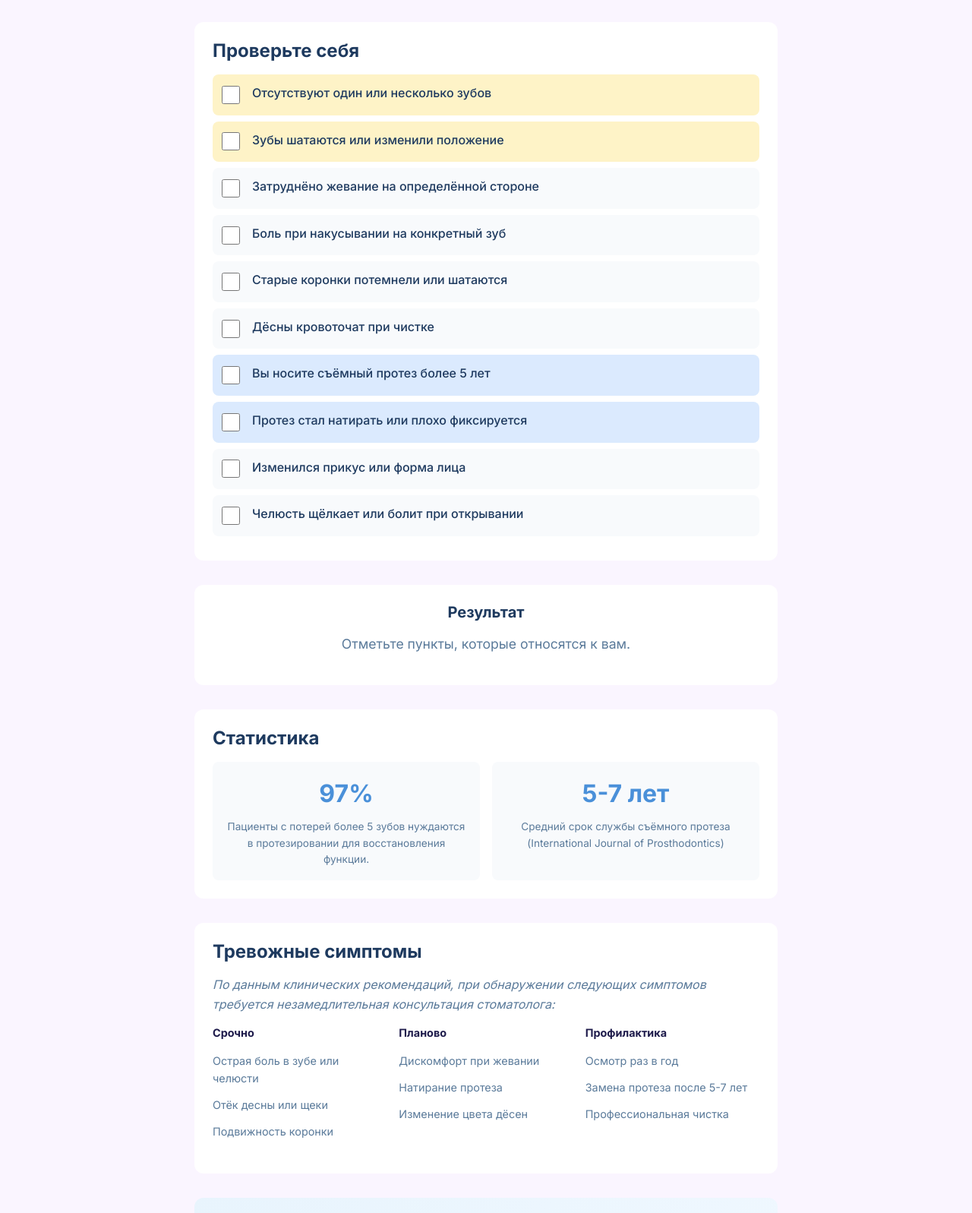
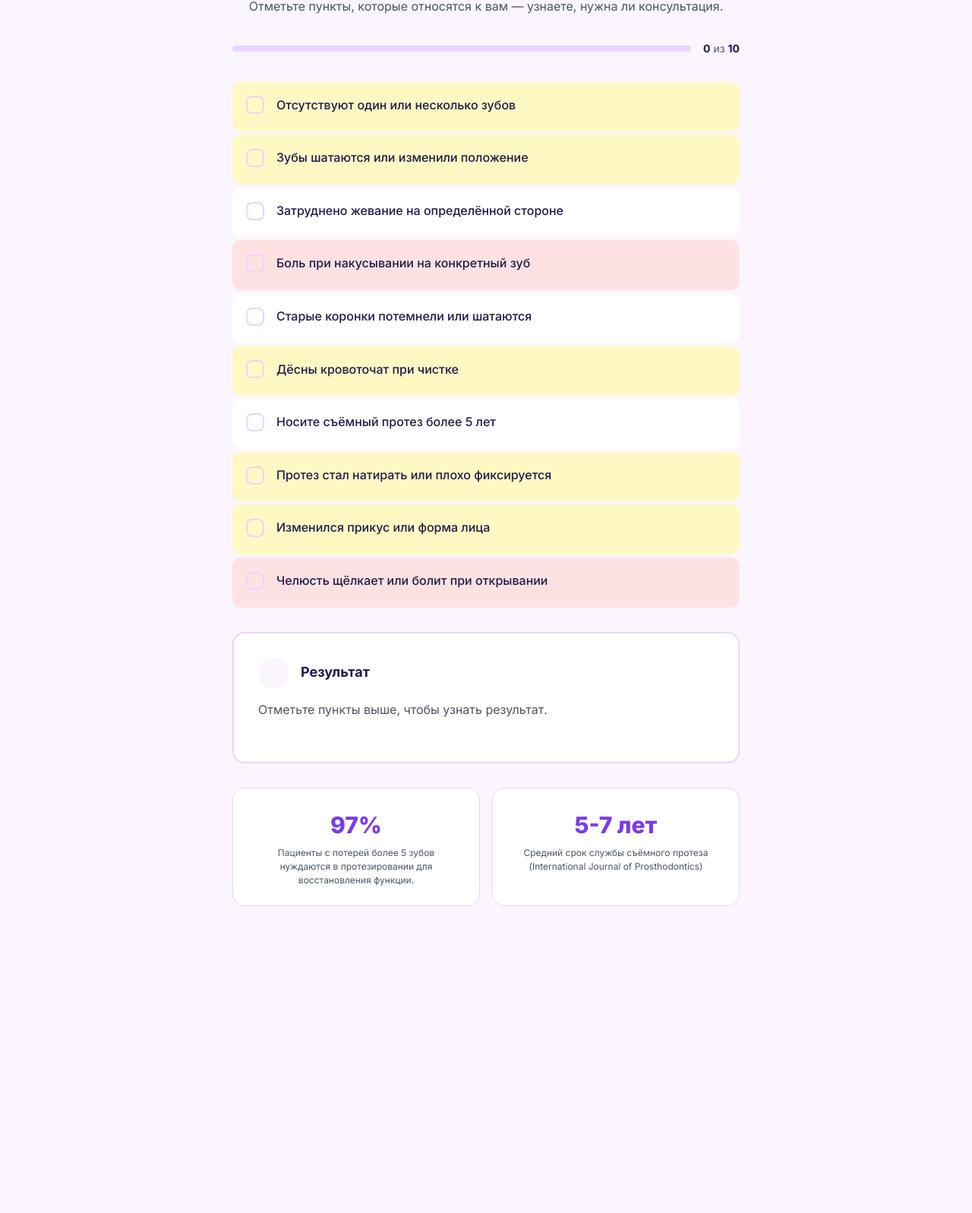
Before and after one commit to vpcea2s1r/ortopednn-auto, an Astro site: page /checkup in a window 1280 px wide. Shown: the part 203-1800 px from the top of the page at 76% size. After the commit the page ends 1420 px from the top, so only its background shows below. Built offline with nearby package versions, Linux system fonts and the light colour scheme; Astro itself is replaced by a stand-in of ours.

Commit message:
feat(/checkup): добавить прогресс-бар, динамический результат, срочные симптомы, кнопку звонка

```diff
--- a/src/pages/checkup/index.astro
+++ b/src/pages/checkup/index.astro
@@ -7,188 +7,264 @@ import socials from '../../../data/socials.json';
 
 <BaseLayout
   title="Самодиагностика зубов | Никитина Марина Георгиевна"
-  description="Чек-лист для проверки здоровья зубов. Когда пора к стоматологу."
+  description="Чек-лист для проверки здоровья зубов. Когда пора к стоматологу-ортопеду."
   doctor={doctor}
   socials={socials}
 >
   <Navbar />
-  <main class="container">
-    <a href="/" class="back">← На главную</a>
+  <main class="checkup-page">
+    <nav class="breadcrumbs"><div class="container"><a href="/">Главная</a><span>/</span><span>Самопроверка</span></div></nav>
 
+    <div class="container">
+      <header class="checkup-header">
         <h1>Когда пора к стоматологу?</h1>
-    <p class="intro">Простой чек-лист поможет понять, нужен ли вам визит к ортопеду.</p>
+        <p>Отметьте пункты, которые относятся к вам — узнаете, нужна ли консультация.</p>
+      </header>
 
-    <div class="checklist">
-      <h2>Проверьте себя</h2>
-
-      <div class="item warning">
-        <input type="checkbox" id="q1">
-        <label for="q1">Отсутствуют один или несколько зубов</label>
+      <div class="progress-bar-container">
+        <div class="progress-bar">
+          <div class="progress-bar__fill" id="progressFill"></div>
         </div>
-      <div class="item warning">
-        <input type="checkbox" id="q2">
-        <label for="q2">Зубы шатаются или изменили положение</label>
-      </div>
-      <div class="item">
-        <input type="checkbox" id="q3">
-        <label for="q3">Затруднёно жевание на определённой стороне</label>
-      </div>
-      <div class="item">
-        <input type="checkbox" id="q4">
-        <label for="q4">Боль при накусывании на конкретный зуб</label>
-      </div>
-      <div class="item">
-        <input type="checkbox" id="q5">
-        <label for="q5">Старые коронки потемнели или шатаются</label>
-      </div>
-      <div class="item">
-        <input type="checkbox" id="q6">
-        <label for="q6">Дёсны кровоточат при чистке</label>
-      </div>
-      <div class="item info">
-        <input type="checkbox" id="q7">
-        <label for="q7">Вы носите съёмный протез более 5 лет</label>
-      </div>
-      <div class="item info">
-        <input type="checkbox" id="q8">
-        <label for="q8">Протез стал натирать или плохо фиксируется</label>
-      </div>
-      <div class="item">
-        <input type="checkbox" id="q9">
-        <label for="q9">Изменился прикус или форма лица</label>
-      </div>
-      <div class="item">
-        <input type="checkbox" id="q10">
-        <label for="q10">Челюсть щёлкает или болит при открывании</label>
+        <div class="progress-label">
+          <span id="checkedCount">0</span> из <span id="totalCount">10</span>
         </div>
       </div>
 
-    <div class="result" id="result">
-      <h3>Результат</h3>
-      <p id="result-text">Отметьте пункты, которые относятся к вам.</p>
-      <div id="recommendation" class="recommendation-box" style="display:none;"></div>
+      <div class="checklist">
+        <div class="item" data-warning>
+          <label class="checkbox-label">
+            <input type="checkbox" id="q1">
+            <span class="checkmark"></span>
+            <span class="item-text">Отсутствуют один или несколько зубов</span>
+          </label>
         </div>
-
-    <div class="info-section">
-      <h2>Статистика</h2>
-      <div class="stats">
-        <div class="stat">
-          <div class="number">97%</div>
-          <div class="label">Пациенты с потерей более 5 зубов нуждаются в протезировании для восстановления функции.</div>
+        <div class="item" data-warning>
+          <label class="checkbox-label">
+            <input type="checkbox" id="q2">
+            <span class="checkmark"></span>
+            <span class="item-text">Зубы шатаются или изменили положение</span>
+          </label>
         </div>
-        <div class="stat">
-          <div class="number">5-7 лет</div>
-          <div class="label">Средний срок службы съёмного протеза (International Journal of Prosthodontics)</div>
+        <div class="item">
+          <label class="checkbox-label">
+            <input type="checkbox" id="q3">
+            <span class="checkmark"></span>
+            <span class="item-text">Затруднено жевание на определённой стороне</span>
+          </label>
         </div>
+        <div class="item" data-urgent>
+          <label class="checkbox-label">
+            <input type="checkbox" id="q4">
+            <span class="checkmark"></span>
+            <span class="item-text">Боль при накусывании на конкретный зуб</span>
+          </label>
+        </div>
+        <div class="item">
+          <label class="checkbox-label">
+            <input type="checkbox" id="q5">
+            <span class="checkmark"></span>
+            <span class="item-text">Старые коронки потемнели или шатаются</span>
+          </label>
+        </div>
+        <div class="item" data-warning>
+          <label class="checkbox-label">
+            <input type="checkbox" id="q6">
+            <span class="checkmark"></span>
+            <span class="item-text">Дёсны кровоточат при чистке</span>
+          </label>
+        </div>
+        <div class="item">
+          <label class="checkbox-label">
+            <input type="checkbox" id="q7">
+            <span class="checkmark"></span>
+            <span class="item-text">Носите съёмный протез более 5 лет</span>
+          </label>
+        </div>
+        <div class="item" data-warning>
+          <label class="checkbox-label">
+            <input type="checkbox" id="q8">
+            <span class="checkmark"></span>
+            <span class="item-text">Протез стал натирать или плохо фиксируется</span>
+          </label>
+        </div>
+        <div class="item" data-warning>
+          <label class="checkbox-label">
+            <input type="checkbox" id="q9">
+            <span class="checkmark"></span>
+            <span class="item-text">Изменился прикус или форма лица</span>
+          </label>
+        </div>
+        <div class="item" data-urgent>
+          <label class="checkbox-label">
+            <input type="checkbox" id="q10">
+            <span class="checkmark"></span>
+            <span class="item-text">Челюсть щёлкает или болит при открывании</span>
+          </label>
         </div>
       </div>
 
-    <div class="symptoms">
-      <h2>Тревожные симптомы</h2>
-      <p>По данным клинических рекомендаций, при обнаружении следующих симптомов требуется незамедлительная консультация стоматолога:</p>
-
-      <div class="symptom-grid">
-        <div class="symptom">
-          <h3>Срочно</h3>
-          <ul>
-            <li>Острая боль в зубе или челюсти</li>
-            <li>Отёк десны или щеки</li>
-            <li>Подвижность коронки</li>
-          </ul>
+      <div class="result-block" id="resultBlock">
+        <div class="result-header">
+          <div class="result-icon" id="resultIcon"></div>
+          <div class="result-status" id="resultStatus">Результат</div>
         </div>
-        <div class="symptom">
-          <h3>Планово</h3>
-          <ul>
-            <li>Дискомфорт при жевании</li>
-            <li>Натирание протеза</li>
-            <li>Изменение цвета дёсен</li>
-          </ul>
+        <div class="result-text" id="resultText">
+          Отметьте пункты выше, чтобы узнать результат.
         </div>
-        <div class="symptom">
-          <h3>Профилактика</h3>
-          <ul>
-            <li>Осмотр раз в год</li>
-            <li>Замена протеза после 5-7 лет</li>
-            <li>Профессиональная чистка</li>
-          </ul>
-        </div>
+        <div class="result-actions" id="resultActions" style="display:none;">
+          <a href={`tel:${doctor.phone}`} class="btn btn--primary">
+            <svg viewBox="0 0 24 24" width="20" height="20" fill="none" stroke="currentColor" stroke-width="2">
+              <path d="M22 16.92v3a2 2 0 0 1-2.18 2 19.79 19.79 0 0 1-8.63-3.07 19.5 19.5 0 0 1-6-6 19.79 19.79 0 0 1-3.07-8.67A2 2 0 0 1 4.11 2h3a2 2 0 0 1 2 1.72 12.84 12.84 0 0 0 .7 2.81 2 2 0 0 1-.45 2.11L8.09 9.91a16 16 0 0 0 6 6l1.27-1.27a2 2 0 0 1 2.11-.45 12.84 12.84 0 0 0 2.81.7A2 2 0 0 1 22 16.92z"/>
+            </svg>
+            Позвонить
+          </a>
         </div>
       </div>
 
-    <div class="cta">
-      <h3>Нужна консультация?</h3>
-      <p>Позвоните — разберём вашу ситуацию и составим план лечения.</p>
-      <a href={`tel:${doctor.phone}`} class="btn">Позвонить</a>
+      <div class="info-grid">
+        <div class="info-card">
+          <div class="info-card__value">97%</div>
+          <div class="info-card__label">Пациенты с потерей более 5 зубов нуждаются в протезировании для восстановления функции.</div>
+        </div>
+        <div class="info-card">
+          <div class="info-card__value">5-7 лет</div>
+          <div class="info-card__label">Средний срок службы съёмного протеза (International Journal of Prosthodontics)</div>
+        </div>
+      </div>
     </div>
   </main>
 </BaseLayout>
 
 <script>
   const checkboxes = document.querySelectorAll('input[type="checkbox"]');
-  const resultText = document.getElementById('result-text');
-  const recommendation = document.getElementById('recommendation');
+  const progressFill = document.getElementById('progressFill');
+  const checkedCount = document.getElementById('checkedCount');
+  const totalCount = document.getElementById('totalCount');
+  const resultBlock = document.getElementById('resultBlock');
+  const resultIcon = document.getElementById('resultIcon');
+  const resultStatus = document.getElementById('resultStatus');
+  const resultText = document.getElementById('resultText');
+  const resultActions = document.getElementById('resultActions');
+
+  const total = checkboxes.length;
+  totalCount.textContent = total;
+
+  function updateResult() {
+    const checked = document.querySelectorAll('input[type="checkbox"]:checked').length;
+    const warnings = document.querySelectorAll('.item[data-warning] input:checked').length;
+    const urgent = document.querySelectorAll('.item[data-urgent] input:checked').length;
+
+    const percent = (checked / total) * 100;
+    progressFill.style.width = percent + '%';
+    checkedCount.textContent = checked;
+
+    if (checked === 0) {
+      resultBlock.className = 'result-block';
+      resultIcon.textContent = '—';
+      resultStatus.textContent = 'Результат';
+      resultText.textContent = 'Отметьте пункты выше, чтобы узнать результат.';
+      resultActions.style.display = 'none';
+    } else if (urgent > 0) {
+      resultBlock.className = 'result-block result-block--urgent';
+      resultIcon.textContent = '⚠';
+      resultStatus.textContent = 'Нужна срочная консультация';
+      resultText.textContent = 'Отмеченные симптомы требуют незамедлительного осмотра. Не откладывайте визит к стоматологу.';
+      resultActions.style.display = 'block';
+    } else if (warnings >= 3 || checked >= 6) {
+      resultBlock.className = 'result-block result-block--warning';
+      resultIcon.textContent = '!';
+      resultStatus.textContent = 'Запишитесь на приём';
+      resultText.textContent = `${checked} отмеченных пунктов. Чем раньше обратитесь, тем проще и дешевле решить проблему.`;
+      resultActions.style.display = 'block';
+    } else if (checked >= 3) {
+      resultBlock.className = 'result-block result-block--notice';
+      resultIcon.textContent = '~';
+      resultStatus.textContent = 'Рекомендуем осмотр';
+      resultText.textContent = `${checked} отмеченных пункта. Запишитесь на плановую консультацию.`;
+      resultActions.style.display = 'block';
+    } else {
+      resultBlock.className = 'result-block result-block--ok';
+      resultIcon.textContent = '✓';
+      resultStatus.textContent = 'Всё в порядке';
+      resultText.textContent = `${checked} отмеченный пункт. Профилактический осмотр раз в год — хорошая практика.`;
+      resultActions.style.display = 'block';
+    }
+  }
 
   checkboxes.forEach(cb => {
     cb.addEventListener('change', updateResult);
   });
 
-  function updateResult() {
-    const checked = document.querySelectorAll('input[type="checkbox"]:checked').length;
-    const warnings = document.querySelectorAll('.item.warning input:checked').length;
-
-    if (checked === 0) {
-      resultText.textContent = 'Отметьте пункты, которые относятся к вам.';
-      recommendation.style.display = 'none';
-    } else if (warnings >= 2 || checked >= 5) {
-      resultText.textContent = `${checked} отмеченных пунктов`;
-      recommendation.innerHTML = '<strong>Рекомендуем записаться на консультацию.</strong> Чем раньше вы обратитесь, тем проще решить проблему.';
-      recommendation.style.display = 'block';
-    } else if (checked >= 2) {
-      resultText.textContent = `${checked} отмеченных пунктов`;
-      recommendation.innerHTML = 'Желательно пройти осмотр. Запишитесь на плановую консультацию.';
-      recommendation.style.display = 'block';
-    } else {
-      resultText.textContent = `${checked} отмеченный пункт`;
-      recommendation.innerHTML = 'Всё в порядке. Но если что-то беспокоит — звоните.';
-      recommendation.style.display = 'block';
-    }
-  }
+  checkboxes.forEach(cb => {
+    cb.closest('.item').classList.add(cb.checked ? 'item--checked' : '');
+    cb.addEventListener('change', () => {
+      cb.closest('.item').classList.toggle('item--checked', cb.checked);
+    });
+  });
 </script>
 
 <style>
-.container { max-width: 800px; margin: 0 auto; padding: 2rem 1rem; }
-.back { color: var(--primary); margin-bottom: 1rem; display: inline-block; }
-h1 { color: #1e3a5f; margin-bottom: 0.5rem; }
-.intro { color: #5a7a9a; margin-bottom: 2rem; font-size: 1.1rem; }
-.checklist { background: white; border-radius: 12px; padding: 1.5rem; margin-bottom: 2rem; }
-.checklist h2 { color: #1e3a5f; margin-bottom: 1rem; }
-.item { display: flex; align-items: center; padding: 0.75rem; border-radius: 8px; margin-bottom: 0.5rem; background: #f8fafc; }
-.item input { width: 24px; height: 24px; margin-right: 1rem; }
-.item label { font-size: 1rem; cursor: pointer; color: #1e3a5f; flex: 1; }
-.item.warning { background: #fef3c7; }
-.item.info { background: #dbeafe; }
-.result { background: white; border-radius: 12px; padding: 1.5rem; margin-bottom: 2rem; text-align: center; }
-.result h3 { color: #1e3a5f; margin-bottom: 1rem; }
-#result-text { font-size: 1.1rem; color: #5a7a9a; }
-.recommendation-box { margin-top: 1rem; padding: 1rem; background: linear-gradient(135deg, #e8f4fd, #f0f8ff); border-radius: 8px; color: #1e3a5f; font-size: 1rem; }
-.info-section { background: white; border-radius: 12px; padding: 1.5rem; margin-bottom: 2rem; }
-.info-section h2 { color: #1e3a5f; margin-bottom: 1rem; }
-.stats { display: grid; grid-template-columns: 1fr 1fr; gap: 1rem; }
-.stat { text-align: center; padding: 1rem; background: #f8fafc; border-radius: 8px; }
-.stat .number { font-size: 2rem; font-weight: 700; color: #4a90d9; margin-bottom: 0.5rem; }
-.stat .label { font-size: 0.85rem; color: #5a7a9a; }
-.symptoms { background: white; border-radius: 12px; padding: 1.5rem; margin-bottom: 2rem; }
-.symptoms h2 { color: #1e3a5f; margin-bottom: 1rem; }
-.symptoms p { color: #5a7a9a; margin-bottom: 1rem; font-style: italic; }
-.symptom-grid { display: grid; grid-template-columns: repeat(3, 1fr); gap: 1rem; }
-.symptom h3 { font-size: 0.9rem; margin-bottom: 0.75rem; }
-.symptom ul { list-style: none; padding: 0; }
-.symptom li { font-size: 0.9rem; color: #5a7a9a; padding: 0.25rem 0; }
-.cta { text-align: center; padding: 2rem; background: linear-gradient(135deg, #e8f4fd, #f0f8ff); border-radius: 12px; }
-.cta h3 { color: #1e3a5f; }
-.cta p { color: #5a7a9a; margin: 1rem 0; }
-.btn { display: inline-block; background: #4a90d9; color: white; padding: 0.75rem 2rem; border-radius: 100px; text-decoration: none; font-weight: 600; }
+.checkup-page { min-height: 100vh; background: var(--color-bg); }
+.breadcrumbs { padding: var(--space-sm) 0; background: white; border-bottom: 1px solid var(--color-border); }
+.breadcrumbs .container { display: flex; gap: var(--space-sm); font-size: var(--text-sm); flex-wrap: wrap; }
+.breadcrumbs a { color: var(--color-primary); }
+.container { max-width: 700px; margin: 0 auto; padding: var(--space-lg) var(--space-md); }
+
+.checkup-header { text-align: center; margin-bottom: var(--space-xl); }
+.checkup-header h1 { font-size: var(--text-2xl); font-weight: 800; color: var(--color-text); margin-bottom: var(--space-xs); }
+.checkup-header p { font-size: var(--text-base); color: var(--color-text-muted); }
+
+.progress-bar-container { display: flex; align-items: center; gap: var(--space-md); margin-bottom: var(--space-xl); }
+.progress-bar { flex: 1; height: 8px; background: var(--color-border); border-radius: 4px; overflow: hidden; }
+.progress-bar__fill { height: 100%; background: var(--color-primary); border-radius: 4px; width: 0; transition: width 0.3s; }
+.progress-label { font-size: var(--text-sm); color: var(--color-text-muted); white-space: nowrap; }
+.progress-label span { font-weight: 700; color: var(--color-text); }
+
+.checklist { display: flex; flex-direction: column; gap: var(--space-xs); margin-bottom: var(--space-xl); }
+.item { background: white; border-radius: var(--radius-lg); border: 2px solid transparent; transition: all 0.2s; }
+.item--checked { border-color: var(--color-primary); }
+.item[data-warning] { background: #fef9c3; }
+.item[data-urgent] { background: #fee2e2; }
+.item--checked[data-warning] { background: #fef08a; border-color: #eab308; }
+.item--checked[data-urgent] { background: #fecaca; border-color: #ef4444; }
+
+.checkbox-label { display: flex; align-items: center; gap: var(--space-md); padding: var(--space-md); cursor: pointer; }
+.checkbox-label input { display: none; }
+.checkmark { width: 24px; height: 24px; border: 2px solid var(--color-border); border-radius: var(--radius-md); flex-shrink: 0; display: flex; align-items: center; justify-content: center; transition: all 0.2s; font-size: 14px; color: transparent; }
+.item--checked .checkmark { background: var(--color-primary); border-color: var(--color-primary); color: white; }
+.item--checked[data-warning] .checkmark { background: #eab308; border-color: #eab308; }
+.item--checked[data-urgent] .checkmark { background: #ef4444; border-color: #ef4444; }
+.item-text { font-size: var(--text-base); color: var(--color-text); font-weight: 500; }
+
+.result-block { background: white; border-radius: var(--radius-xl); padding: var(--space-xl); margin-bottom: var(--space-xl); border: 2px solid var(--color-border); transition: all 0.3s; }
+.result-block--ok { border-color: #22c55e; background: linear-gradient(to bottom, white, #f0fdf4); }
+.result-block--notice { border-color: #eab308; background: linear-gradient(to bottom, white, #fefce8); }
+.result-block--warning { border-color: #f97316; background: linear-gradient(to bottom, white, #fff7ed); }
+.result-block--urgent { border-color: #ef4444; background: linear-gradient(to bottom, white, #fef2f2); }
+
+.result-header { display: flex; align-items: center; gap: var(--space-md); margin-bottom: var(--space-md); }
+.result-icon { width: 40px; height: 40px; border-radius: 50%; display: flex; align-items: center; justify-content: center; font-size: 20px; background: var(--color-bg); }
+.result-block--ok .result-icon { background: #dcfce7; color: #22c55e; }
+.result-block--notice .result-icon { background: #fef9c3; color: #eab308; }
+.result-block--warning .result-icon { background: #ffedd5; color: #f97316; }
+.result-block--urgent .result-icon { background: #fee2e2; color: #ef4444; }
+.result-status { font-size: var(--text-lg); font-weight: 700; color: var(--color-text); }
+.result-text { font-size: var(--text-base); color: var(--color-text-muted); line-height: 1.6; margin-bottom: var(--space-lg); }
+.result-actions { display: flex; justify-content: center; }
+
+.btn { display: inline-flex; align-items: center; gap: var(--space-xs); padding: var(--space-sm) var(--space-xl); border-radius: var(--radius-lg); text-decoration: none; font-weight: 600; font-size: var(--text-base); transition: all var(--transition-fast); }
+.btn--primary { background: var(--color-primary); color: white; box-shadow: var(--shadow-md); }
+.btn--primary:hover { transform: translateY(-2px); box-shadow: 0 15px 40px rgba(124, 58, 237, 0.4); text-decoration: none; }
+
+.info-grid { display: grid; grid-template-columns: 1fr 1fr; gap: var(--space-md); }
+.info-card { background: white; border-radius: var(--radius-xl); padding: var(--space-lg); border: 1px solid var(--color-border); text-align: center; }
+.info-card__value { font-size: var(--text-3xl); font-weight: 800; color: var(--color-primary); }
+.info-card__label { font-size: var(--text-xs); color: var(--color-text-muted); margin-top: var(--space-xs); line-height: 1.5; }
+
 @media (max-width: 640px) {
-  .stats, .symptom-grid { grid-template-columns: 1fr; }
+  .checkup-header h1 { font-size: var(--text-xl); }
+  .info-grid { grid-template-columns: 1fr; }
+  .result-block { padding: var(--space-lg); }
+  .btn { width: 100%; justify-content: center; }
 }
 </style>
```
Lines whose indentation alone changed are shown as unchanged.
